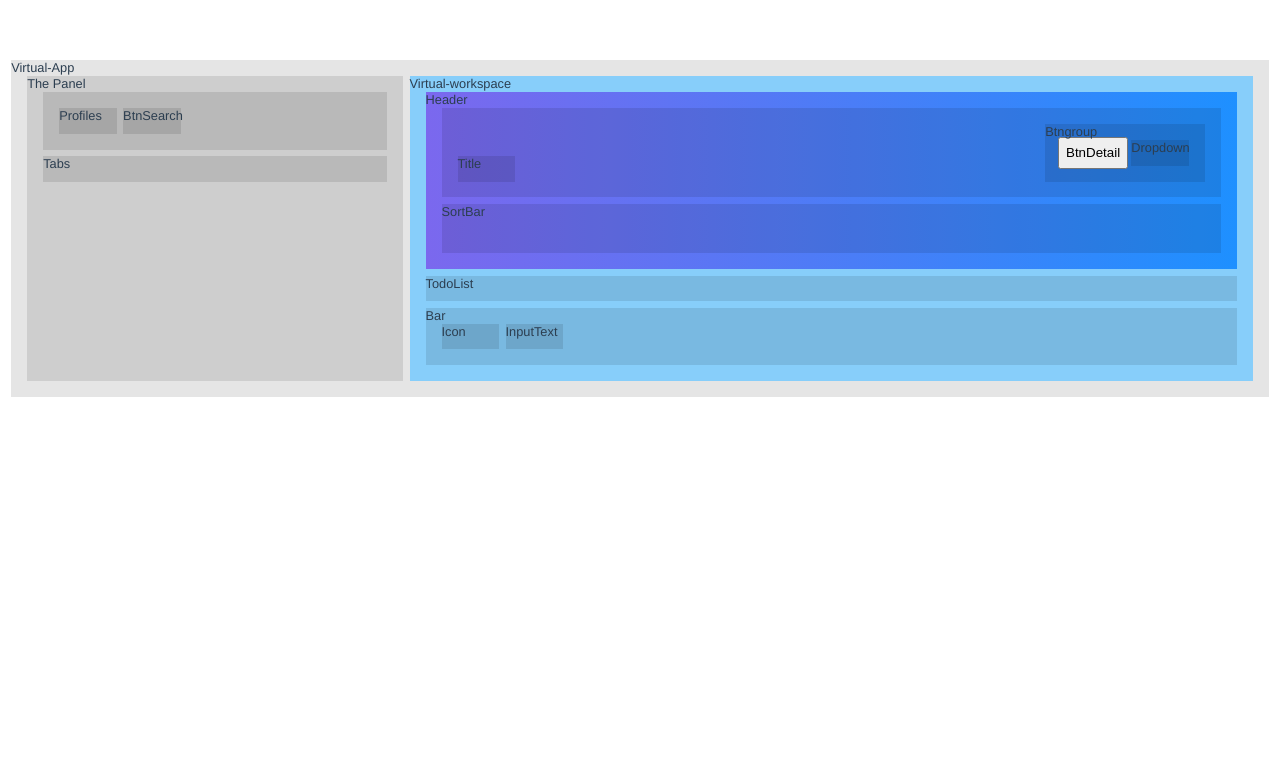
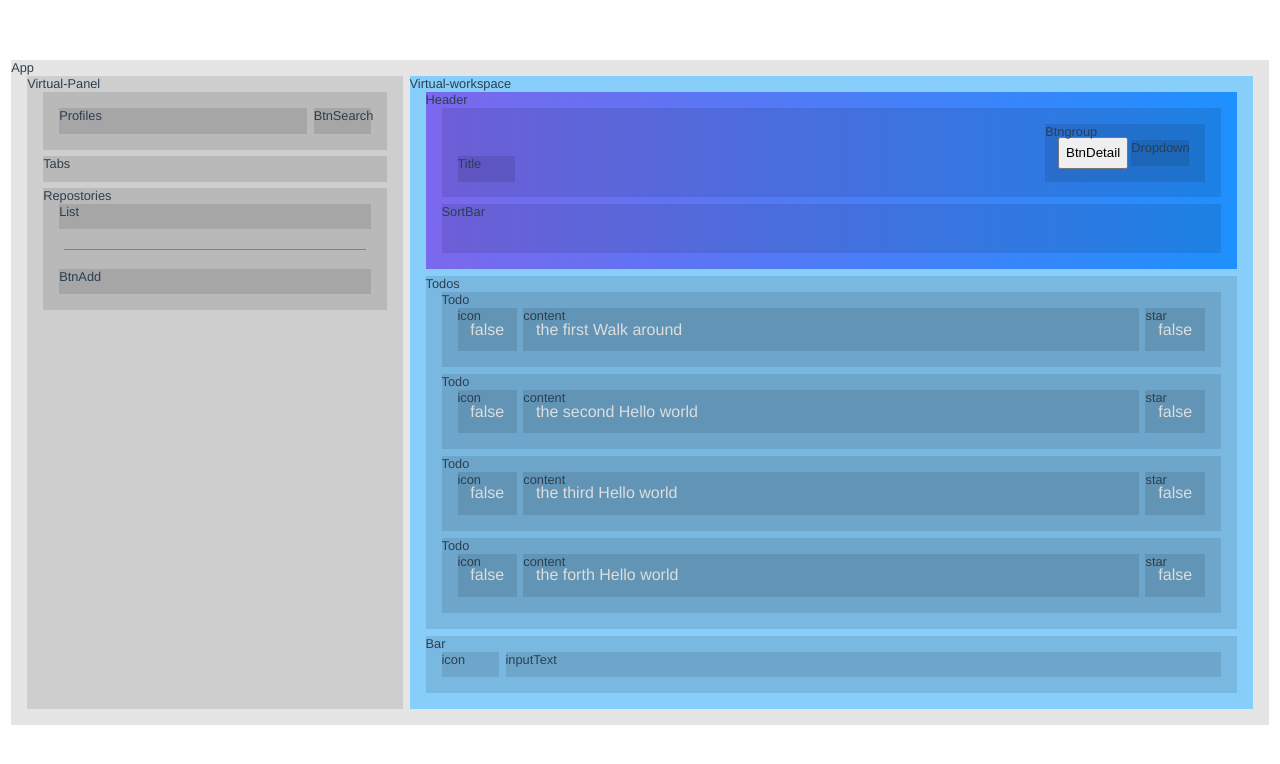
Before and after one commit to edsolater/microsoft-like-todo-list, a Vue app: page / in a window 1280 px wide. Shown: the top 764 px of the page. Built offline with nearby package versions, Linux system fonts and the light colour scheme.

Commit message:
All Done for Structure

```diff
--- a/src/App.vue
+++ b/src/App.vue
@@ -1,32 +1,33 @@
 <template lang="pug">
   #app.container
-    .info Virtual-App
+    .info App
     .vertical-container.Panel
-      .info The Panel
+      .info Virtual-Panel
       .container
-        Profiles.Profiles
+        Profiles.Profiles.flex-auto
         BtnSearch.BtnSearch
       Tabs.Tabs
+      Repositories.Repositories
     .vertical-container.WorkSpace
       .info Virtual-workspace
       Header.Header
-      TodoList.TodoList
+      Todos.Todos
       Bar.Bar
 </template>
 
 <script>
 // Panel
-import Profiles from './components/Profiles'
-import BtnSearch from './components/BtnSearch'
-import Tabs from './components/Tabs'
-import Repositories from './components/Repositories'
+import Profiles from "./components/Profiles";
+import BtnSearch from "./components/BtnSearch";
+import Tabs from "./components/Tabs";
+import Repositories from "./components/Repositories";
 // Workspace
-import Header from './components/Header'
-import TodoList from './components/TodoList'
-import Bar from './components/Bar'
+import Header from "./components/Header";
+import Todos from "./components/Todos";
+import Bar from "./components/Bar";
 
 export default {
-  name: 'app',
+  name: "app",
   components: {
     // Panel
     Profiles,
@@ -35,10 +36,11 @@ export default {
     Repositories,
     // Workspace
     Header,
-    TodoList,
-    Bar,
-  }
-}
+    Todos,
+    Bar
+  },
+
+};
 </script>
 
 <style>
@@ -61,7 +63,7 @@ export default {
 
 /* try not use this */
 /* .container-fluid { */
-  /* width: 100%; */
+/* width: 100%; */
 /* } */
 .info {
   position: absolute;
@@ -82,16 +84,18 @@ export default {
 .align-items-end {
   align-items: end;
 }
+.flex-auto {
+  flex: auto;
+}
 hr {
-    border: none;
-    border-top: 1px solid rgba(0, 0, 0, .3);
-    margin: 1rem .5rem;
+  border: none;
+  border-top: 1px solid rgba(0, 0, 0, 0.3);
+  margin: 1rem 0.5rem;
 }
 /* rules above are for easier layout */
 
-
 #app {
-  font-family: 'Avenir', Helvetica, Arial, sans-serif;
+  font-family: "Avenir", Helvetica, Arial, sans-serif;
   -webkit-font-smoothing: antialiased;
   -moz-osx-font-smoothing: grayscale;
   text-align: center;
--- a/src/components/Bar.vue
+++ b/src/components/Bar.vue
@@ -1,18 +1,14 @@
 <template lang="pug">
   .container.Bar
     .info Bar
-    Icon.Icon
-    InputText.InputText
+    .container.icon
+      .info icon
+    .container.inputText.flex-auto
+      .info inputText
 </template>
 
 <script>
-import Icon from "./Bar__Icon"
-import InputText from "./Bar__InputText"
+export default {
 
-export default {
-  components: {
-    Icon,
-    InputText,
-  },
 }
 </script>
--- a/src/components/TodoList__Item.vue
+++ /dev/null
@@ -1,18 +0,0 @@
-<template lang="pug">
-  .container
-    .info Item
-    Icon.Icon.p-3
-    Content.Content.p-3
-</template>
-
-<script>
-import Icon from "./TodoList__Item__Icon"
-import Content from "./TodoList__Item__Content"
-
-export default {
-  components: {
-    Icon,
-    Content,
-  },
-}
-</script>
--- a/src/components/TodoList__Item__Content.vue
+++ /dev/null
@@ -1,4 +0,0 @@
-<template lang="pug">
-  .container
-    .info Content
-</template>
--- a/src/components/TodoList__Item__Icon.vue
+++ /dev/null
@@ -1,4 +0,0 @@
-<template lang="pug">
-  .container
-    .info Icon
-</template>
--- a/src/components/TodoList.vue
+++ b/src/components/Todos.vue
@@ -1,18 +1,19 @@
 <template lang="pug">
-.vertical-container.TodoList
-  .info TodoList
-  Item(
+.vertical-container.Todos
+  .info Todos
+  Todo(
     v-for="todo in todos"
     v-bind:key="todo.id"
+    :todo="todo"
   )
 </template>
 
 <script>
-import Item from "./TodoList__Item"
+import Todo from "./Todos__Todo"
 
 export default {
   components: {
-    Item,
+    Todo,
   },
   data() {
     return {
--- /dev/null
+++ b/src/components/Todos__Todo.vue
@@ -0,0 +1,23 @@
+<template lang="pug">
+  .container.Todo
+    .info Todo
+    .container.icon
+      .info icon
+      | {{todo.isFinished}}
+    .container.content.flex-auto
+      .info content
+      | {{todo.content}}
+    .container.star
+      .info star
+      | {{todo.isStared}}
+</template>
+
+<script>
+export default {
+  props: ["todo"]
+};
+</script>
+
+<style scoped>
+
+</style>
--- a/src/main.js
+++ b/src/main.js
@@ -3,6 +3,44 @@ import App from './App.vue'
 
 Vue.config.productionTip = false
 
+let IDCounter = 0
+
 new Vue({
-  render: h => h(App)
+  data: {
+    todos: [
+      {
+        id: IDCounter++,
+        content: `the first Walk around`,
+        isFinished: false,
+        isStared: false,
+      },
+      {
+        id: IDCounter++,
+        content: `the second Hello world`,
+        isFinished: false,
+        isStared: false,
+      },
+      {
+        id: IDCounter++,
+        content: `the third Hello world`,
+        isFinished: false,
+        isStared: false,
+      },
+      {
+        id: IDCounter++,
+        content: `the forth Hello world`,
+        isFinished: false,
+        isStared: false,
+      }
+    ],
+    tabStateCode: 1,
+    background: {
+      color: "blue",
+      image: "car"
+    },
+    user: {
+      name: "edsolater"
+    }
+  },
+  render: h => h(App),
 }).$mount('#app')
```
